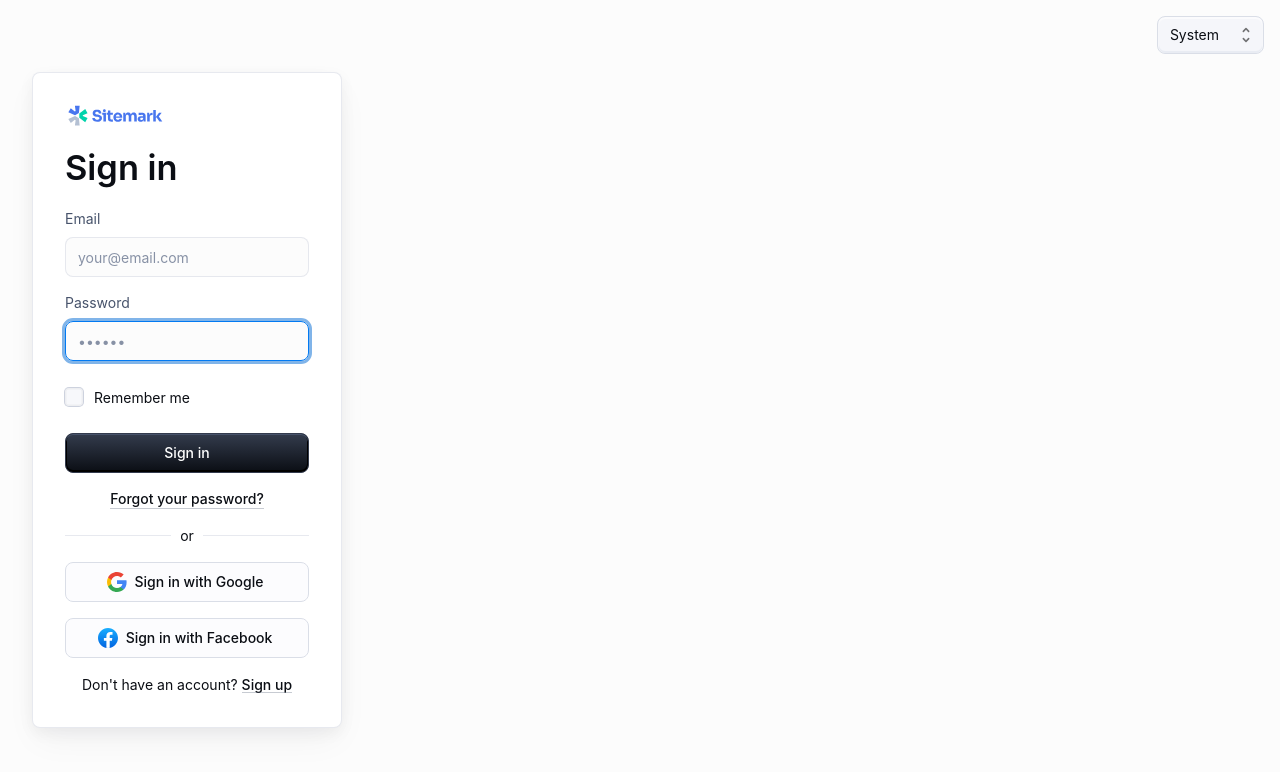
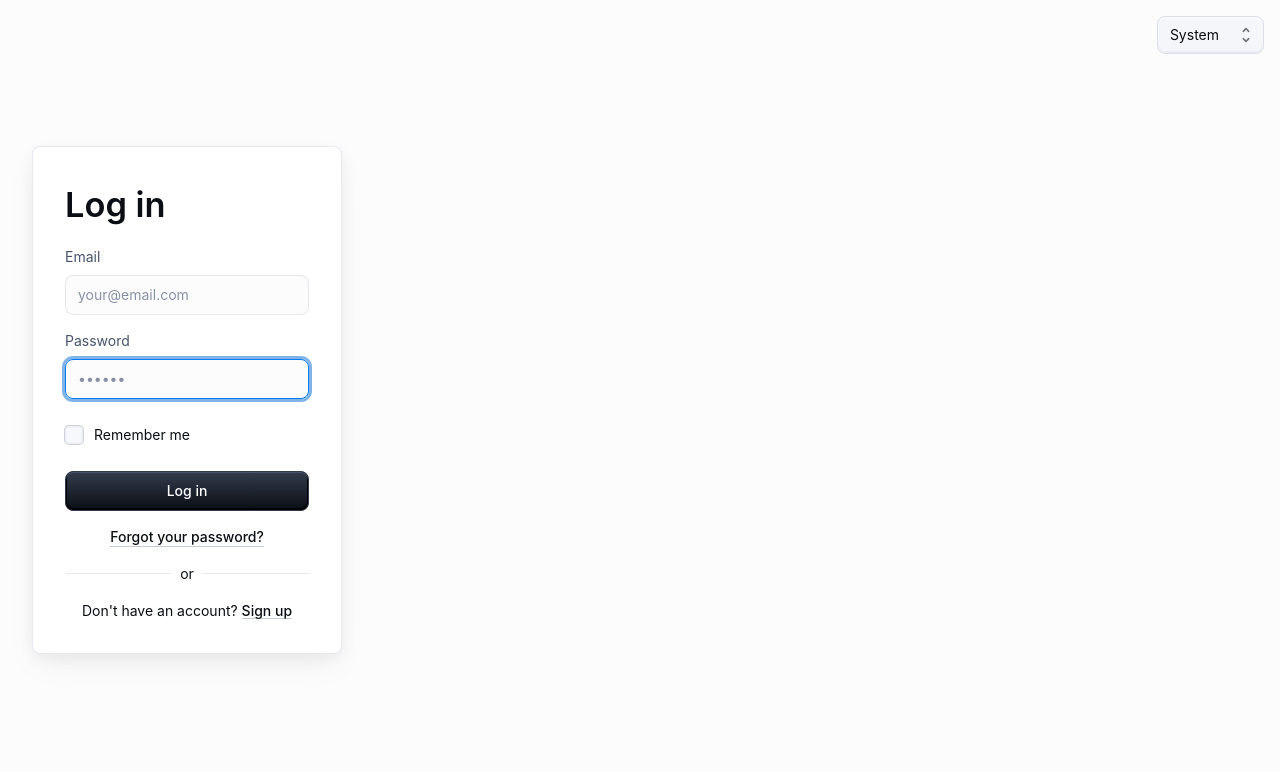
Before and after one commit to bryanvillote/financial-management-system, a React (Vite) app in the folder frontend/: page / in a window 1280 px wide. Shown: the top 772 px of the page. Built offline with nearby package versions, Linux system fonts and the light colour scheme.

Commit message:
update login

```diff
--- a/frontend/src/auth/LogIn.jsx
+++ b/frontend/src/auth/LogIn.jsx
@@ -15,7 +15,6 @@ import Typography from '@mui/material/Typography';
 import * as React from 'react';
 import AppTheme from '../share-theme/AppTheme';
 import ColorModeSelect from '../share-theme/ColorModeSelect';
-import { FacebookIcon, GoogleIcon, SitemarkIcon } from './CustomIcons';
 import ForgotPassword from './ForgotPassword';
 
 const Card = styled(MuiCard)(({ theme }) => ({
@@ -37,7 +36,7 @@ const Card = styled(MuiCard)(({ theme }) => ({
   }),
 }));
 
-const SignInContainer = styled(Stack)(({ theme }) => ({
+const LoginContainer = styled(Stack)(({ theme }) => ({
   height: 'calc((1 - var(--template-frame-height, 0)) * 100dvh)',
   minHeight: '100%',
   padding: theme.spacing(2),
@@ -60,7 +59,7 @@ const SignInContainer = styled(Stack)(({ theme }) => ({
   },
 }));
 
-export default function SignIn(props) {
+export default function Login(props) {
   const [emailError, setEmailError] = React.useState(false);
   const [emailErrorMessage, setEmailErrorMessage] = React.useState('');
   const [passwordError, setPasswordError] = React.useState(false);
@@ -117,16 +116,16 @@ export default function SignIn(props) {
   return (
     <AppTheme {...props}>
       <CssBaseline enableColorScheme />
-      <SignInContainer direction="column" justifyContent="space-between">
+      <LoginContainer direction="column" justifyContent="space-between">
         <ColorModeSelect sx={{ position: 'fixed', top: '1rem', right: '1rem' }} />
         <Card variant="outlined">
-          <SitemarkIcon />
+
           <Typography
             component="h1"
             variant="h4"
             sx={{ width: '100%', fontSize: 'clamp(2rem, 10vw, 2.15rem)' }}
           >
-            Sign in
+            Log in
           </Typography>
           <Box
             component="form"
@@ -184,7 +183,7 @@ export default function SignIn(props) {
               variant="contained"
               onClick={validateInputs}
             >
-              Sign in
+              Log in
             </Button>
             <Link
               component="button"
@@ -198,26 +197,10 @@ export default function SignIn(props) {
           </Box>
           <Divider>or</Divider>
           <Box sx={{ display: 'flex', flexDirection: 'column', gap: 2 }}>
-            <Button
-              fullWidth
-              variant="outlined"
-              onClick={() => alert('Sign in with Google')}
-              startIcon={<GoogleIcon />}
-            >
-              Sign in with Google
-            </Button>
-            <Button
-              fullWidth
-              variant="outlined"
-              onClick={() => alert('Sign in with Facebook')}
-              startIcon={<FacebookIcon />}
-            >
-              Sign in with Facebook
-            </Button>
             <Typography sx={{ textAlign: 'center' }}>
               Don&apos;t have an account?{' '}
               <Link
-                href="/material-ui/getting-started/templates/sign-in/"
+                href="/material-ui/getting-started/templates/log-in/"
                 variant="body2"
                 sx={{ alignSelf: 'center' }}
               >
@@ -226,7 +209,7 @@ export default function SignIn(props) {
             </Typography>
           </Box>
         </Card>
-      </SignInContainer>
+      </LoginContainer>
     </AppTheme>
   );
 }
```
